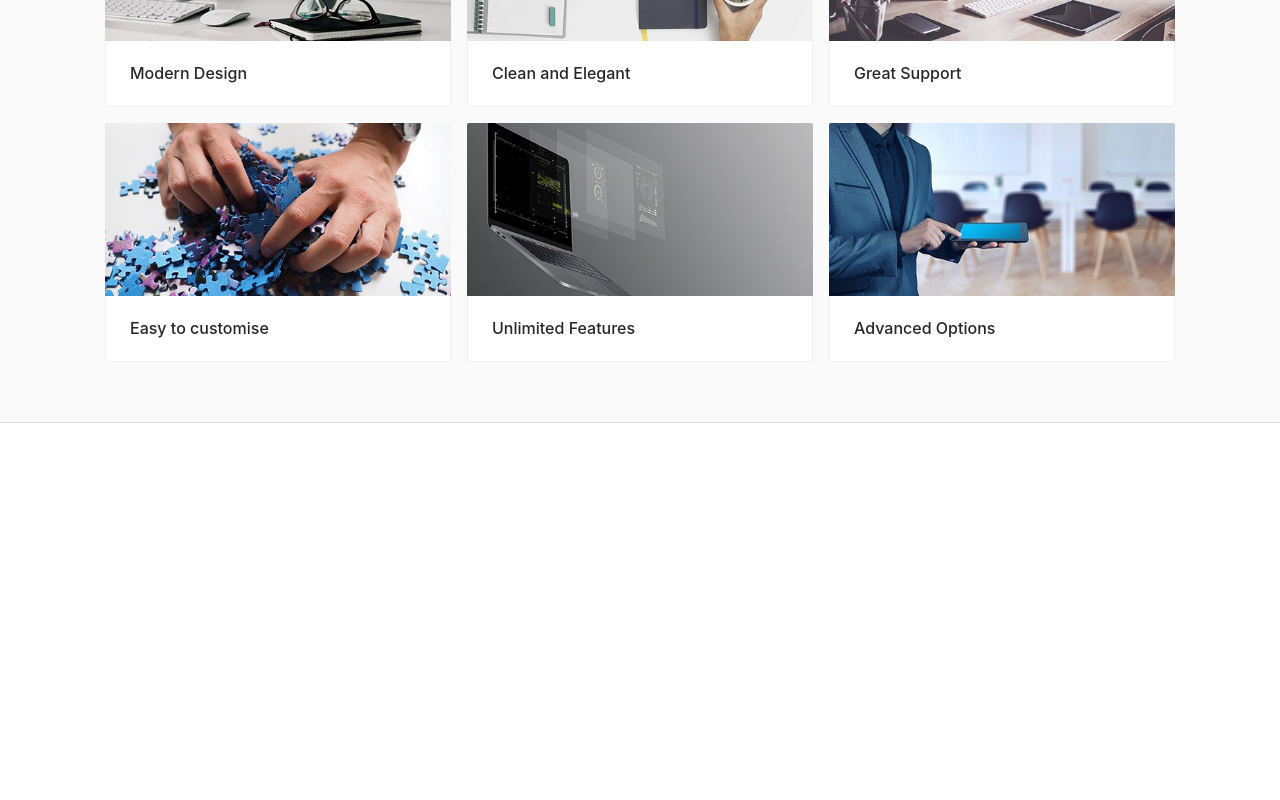
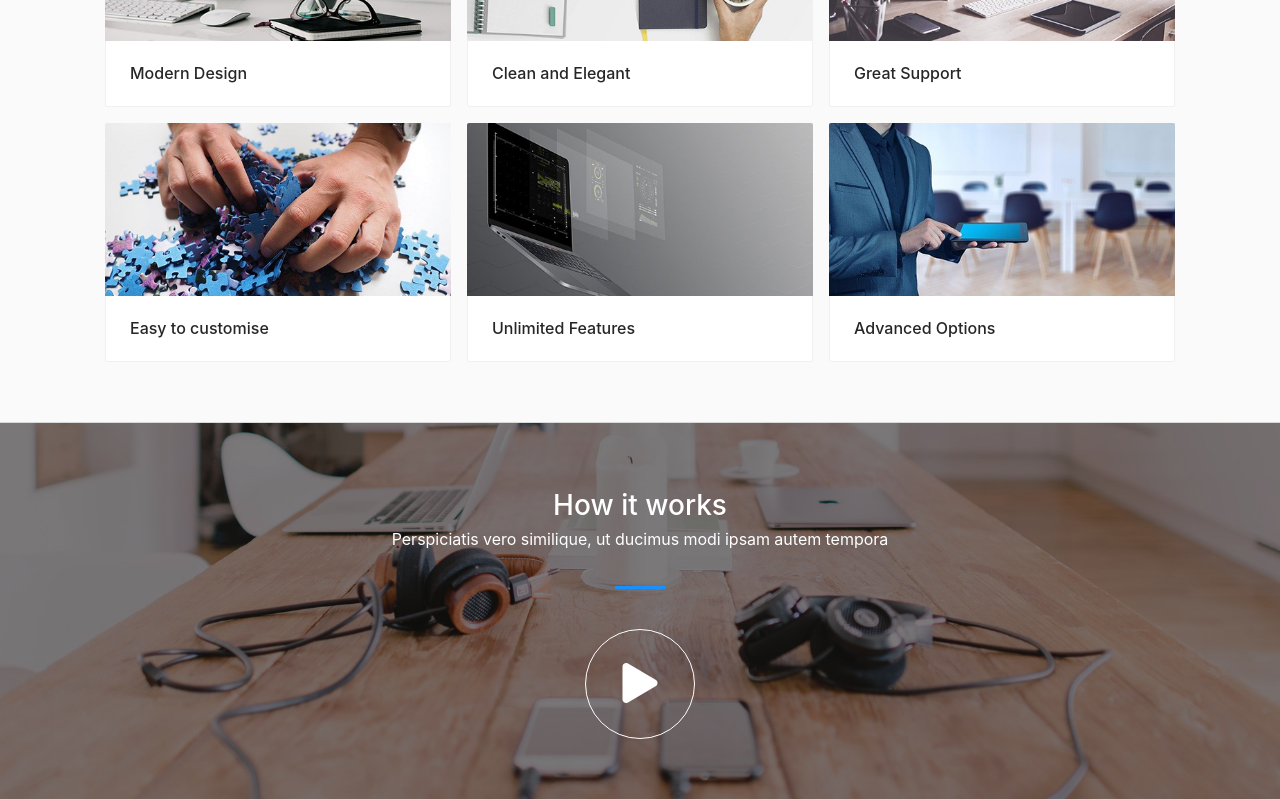
Before and after one commit to tanhoang0710/simple-prj-react-with-antd, a React (Create React App) app: page / in a window 1280 px wide. Shown: the part 1720-2520 px from the top of the page. Before the commit the page ends 2143 px from the top, so only its background shows below. Built offline with nearby package versions, Linux system fonts and the light colour scheme.

Commit message:
#7 - Work on modal component

```diff
--- /dev/null
+++ b/src/components/home/AppWorks.js
@@ -0,0 +1,57 @@
+import React from "react";
+
+import { Button, Modal } from "antd";
+
+class AppWorks extends React.Component {
+	state = { visible: false };
+
+	showModal = () => {
+		this.setState({
+			visible: true,
+		});
+	};
+
+	handleCancel = (e) => {
+		console.log(e);
+		this.setState({
+			visible: false,
+		});
+	};
+
+	render() {
+		return (
+			<div id="works" className="block worksBlock">
+				<div className="container-fluid">
+					<div className="titleHolder">
+						<h2>How it works</h2>
+						<p>
+							Perspiciatis vero similique, ut ducimus modi ipsam
+							autem tempora
+						</p>
+					</div>
+					<div className="contentHolder">
+						<Button size="large" onClick={this.showModal}>
+							<i className="fas fa-play"></i>
+						</Button>
+					</div>
+					<Modal
+						title="Woocommerce Tutorial"
+						visible={this.state.visible}
+						onCancel={this.handleCancel}
+						footer={null}
+						destroyOnClose={true}
+					>
+						<iframe
+							title="Woocommerce Tutorial"
+							width="100%"
+							height="350"
+							src="https://www.youtube.com/embed/8f8_JYIzOno?list=PLiUrl-SQRR7LQINGQGE99pXWDuKq4SxfU"
+						></iframe>
+					</Modal>
+				</div>
+			</div>
+		);
+	}
+}
+
+export default AppWorks;
--- a/src/views/AppHome.js
+++ b/src/views/AppHome.js
@@ -2,6 +2,7 @@ import React from "react";
 import AppAbout from "../components/home/AppAbout";
 import AppFeature from "../components/home/AppFeature";
 import AppHero from "../components/home/AppHero";
+import AppWorks from "../components/home/AppWorks";
 
 export default function AppHome() {
 	return (
@@ -9,6 +10,7 @@ export default function AppHome() {
 			<AppHero />
 			<AppAbout />
 			<AppFeature />
+			<AppWorks />
 		</div>
 	);
 }
```
